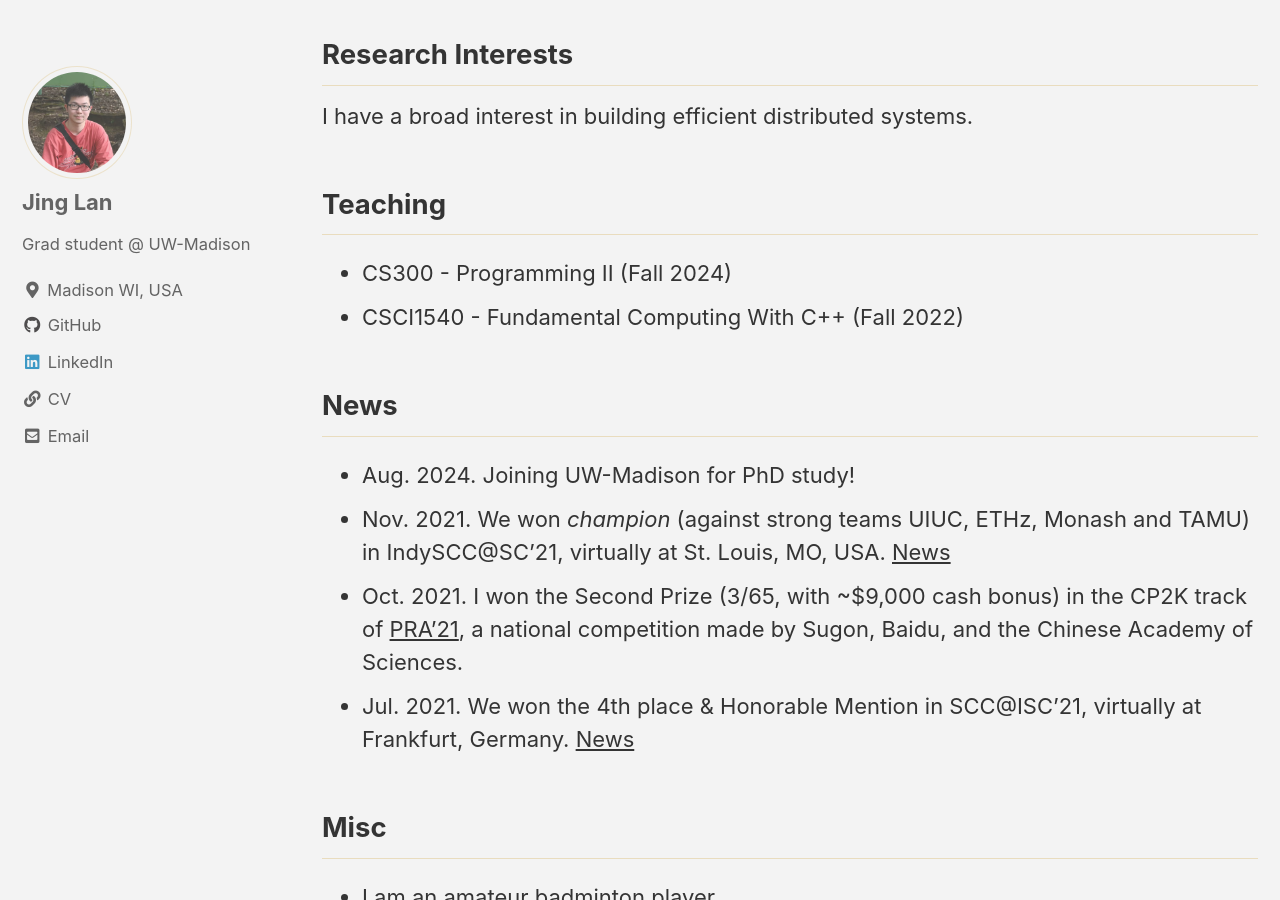
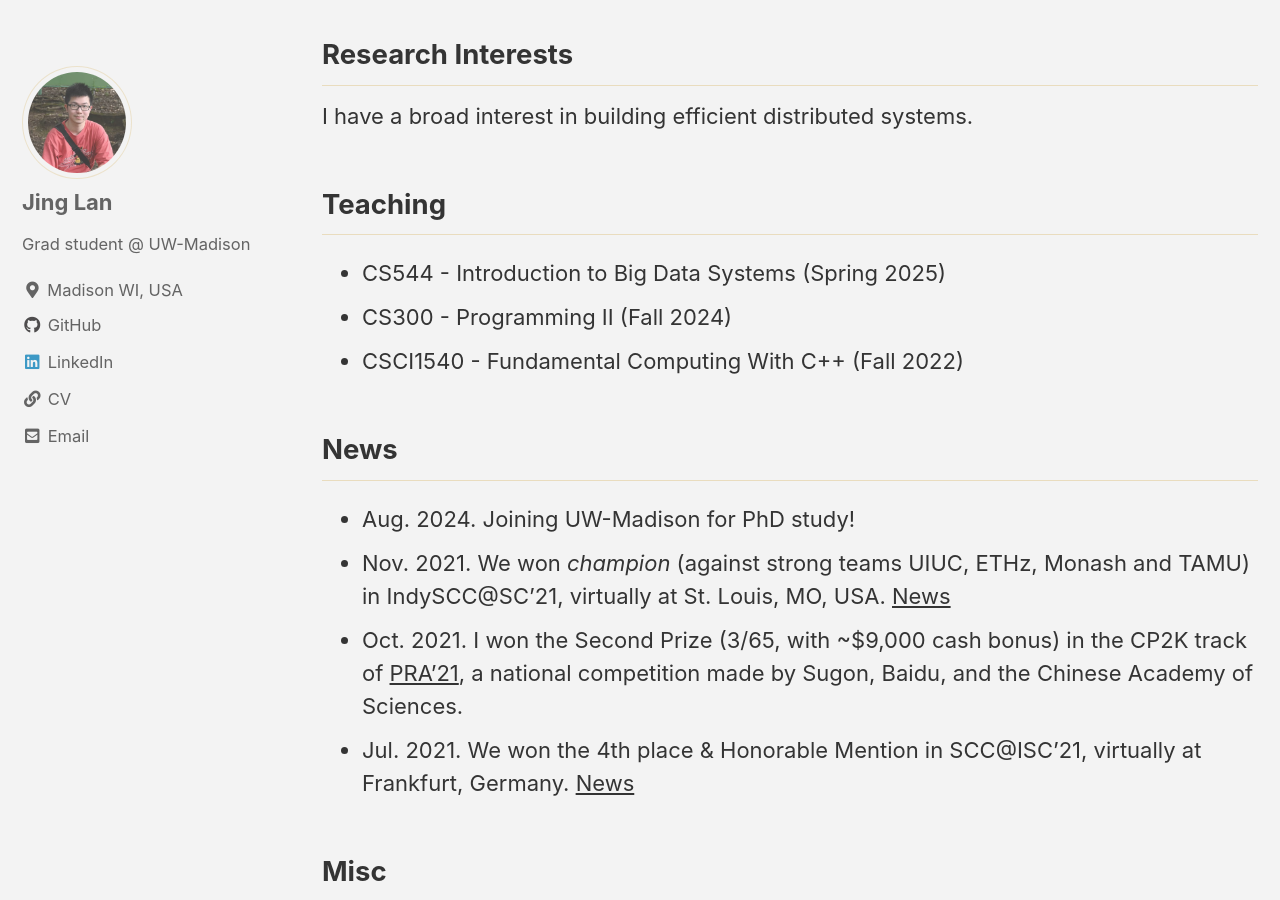
Before and after one commit to Lan-Jing/Lan-Jing.github.io, a Jekyll site: the page built from _pages/home.md, in a window 1280 px wide and 900 px high, scrolled down 373 px. Built offline with Jekyll 4.4.1, drawn with Linux system fonts in a browser that asks for light colours; cached includes are drawn as plain includes.

Commit message:
Update profile

```diff
--- a/_pages/home.md
+++ b/_pages/home.md
@@ -16,6 +16,7 @@ I have a broad interest in building efficient distributed systems.
 
 ## Teaching
 
+* CS544 - Introduction to Big Data Systems (Spring 2025)
 * CS300 - Programming II (Fall 2024)
 * CSCI1540 - Fundamental Computing With C++ (Fall 2022)
 
```
Also changed, not shown: 1 other file.
